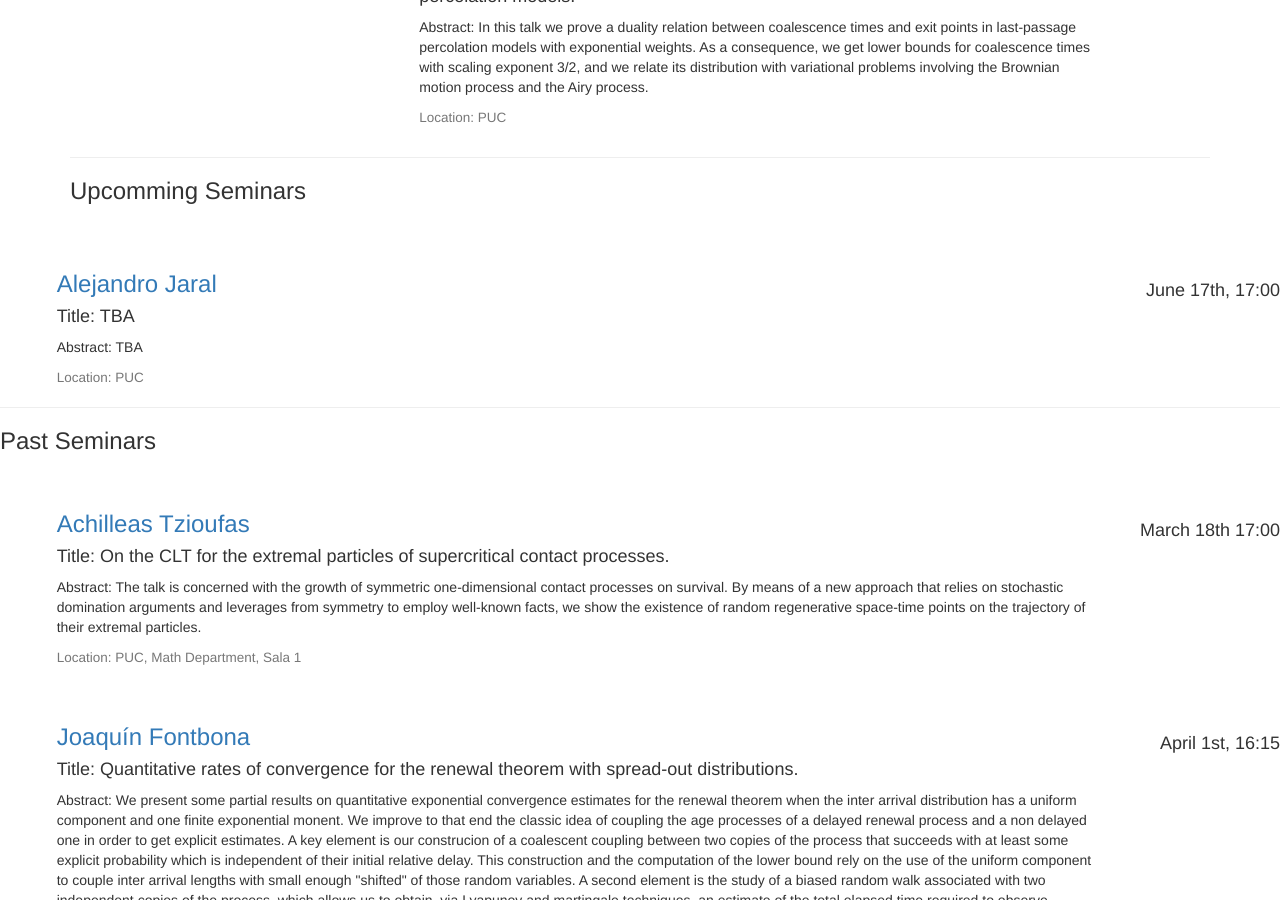
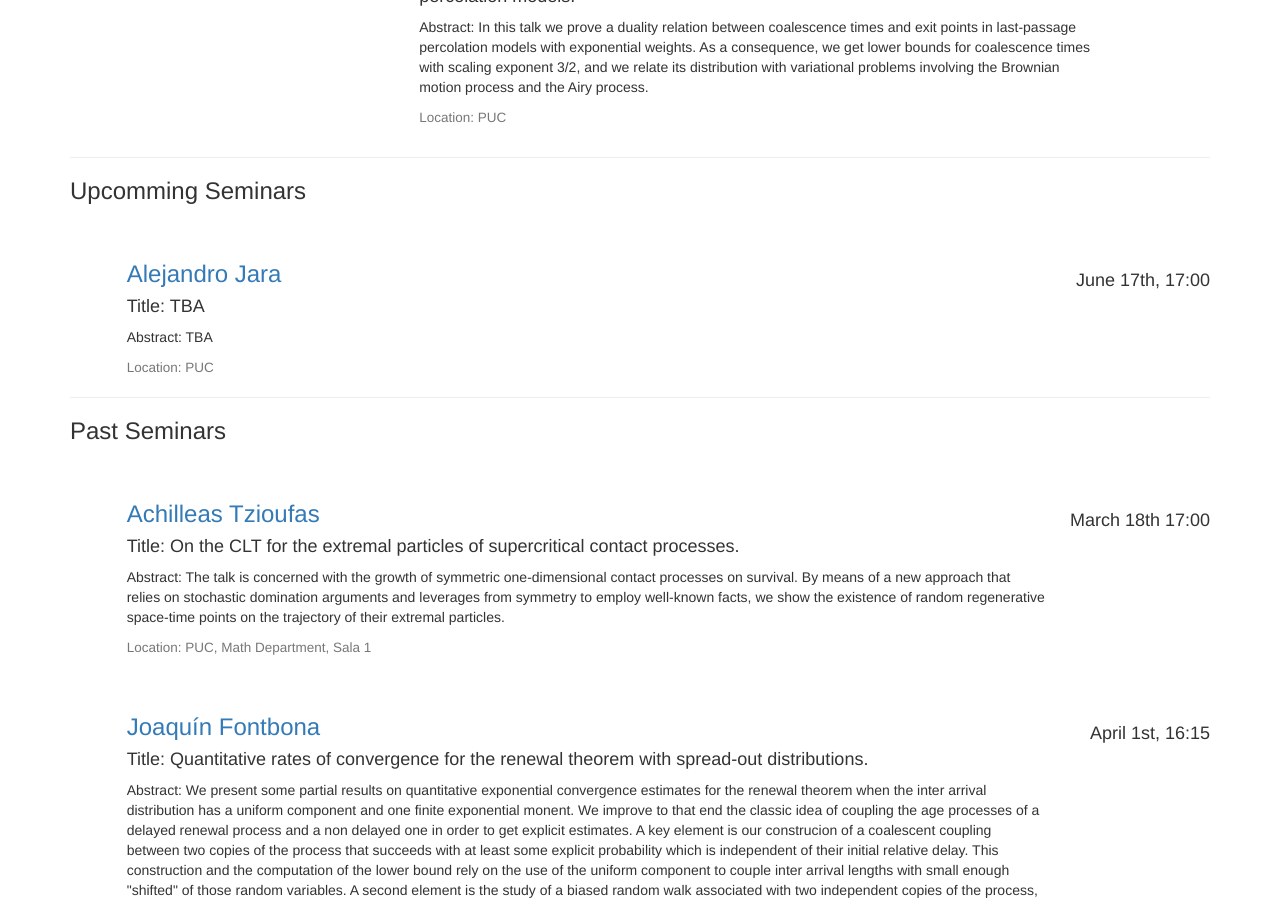
Before and after one commit to seminarmn/seminarmn.github.io, a Jekyll site: the page index.html, which Jekyll copies as it is, in a window 1280 px wide and 900 px high, scrolled down 307 px. Built offline with Jekyll 4.4.1, drawn with Linux system fonts in a browser that asks for light colours; nearby versions of some CDN libraries; library files that are not in the unit come from our copies; Markdown is read by kramdown in place of the engine named in the settings.

Commit message:
fixed a div

```diff
--- a/index.html
+++ b/index.html
@@ -80,12 +80,11 @@
 
 
 
-                </div>
 
                 <div >
                     <div class="caption-full" style="margin-top:1.5cm; margin-left:1.5cm">
                         <h4 class="pull-right">June 17th, 17:00</h4>
-                        <h3><a href="#">Alejandro Jaral</a> <!-- Line 291 -->
+                        <h3><a href="#">Alejandro Jara</a> <!-- Line 291 -->
                         </h3>
                         <h4>Title: TBA</h4>
                         <p style='width:85%'> Abstract: TBA
```
